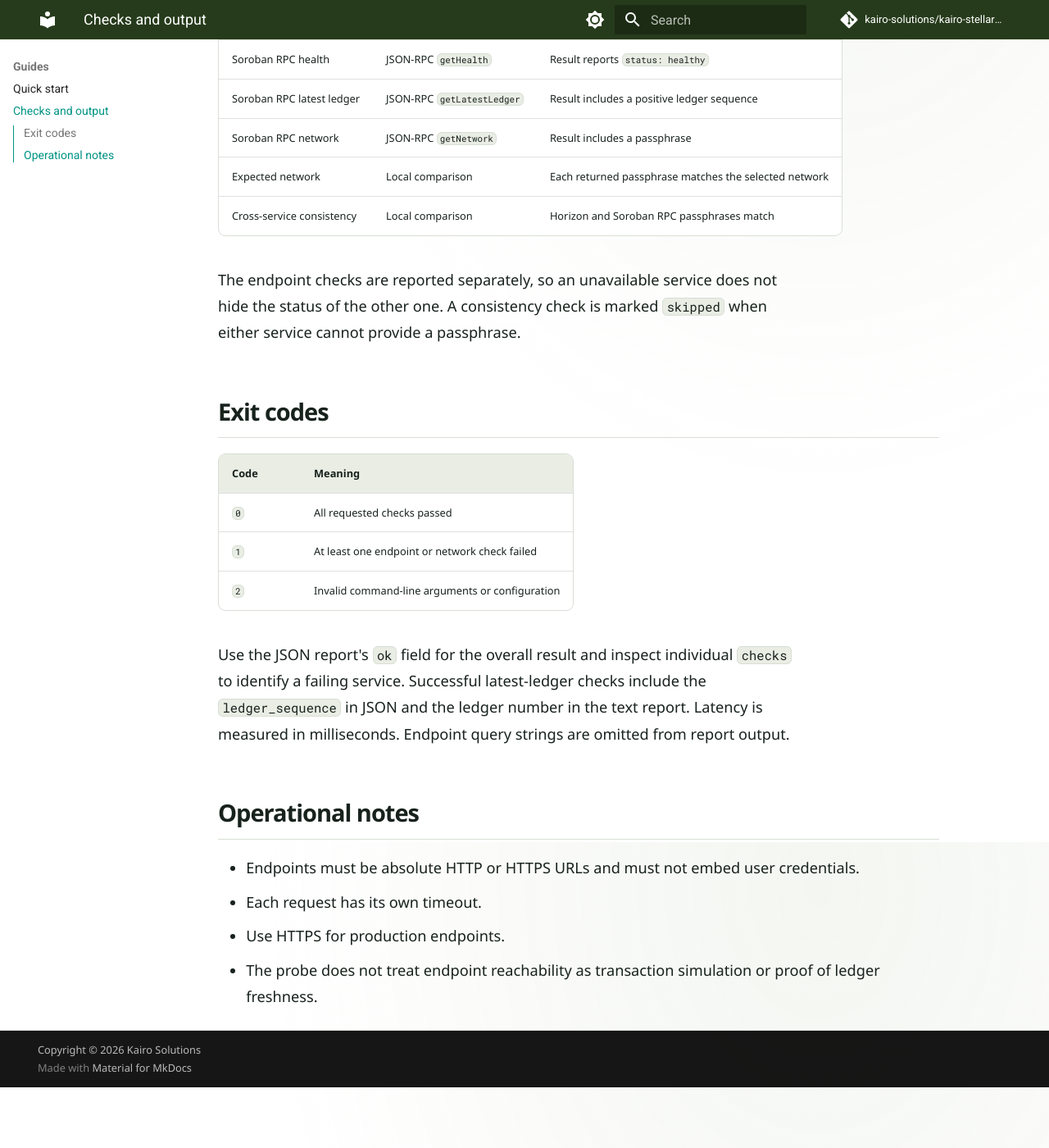
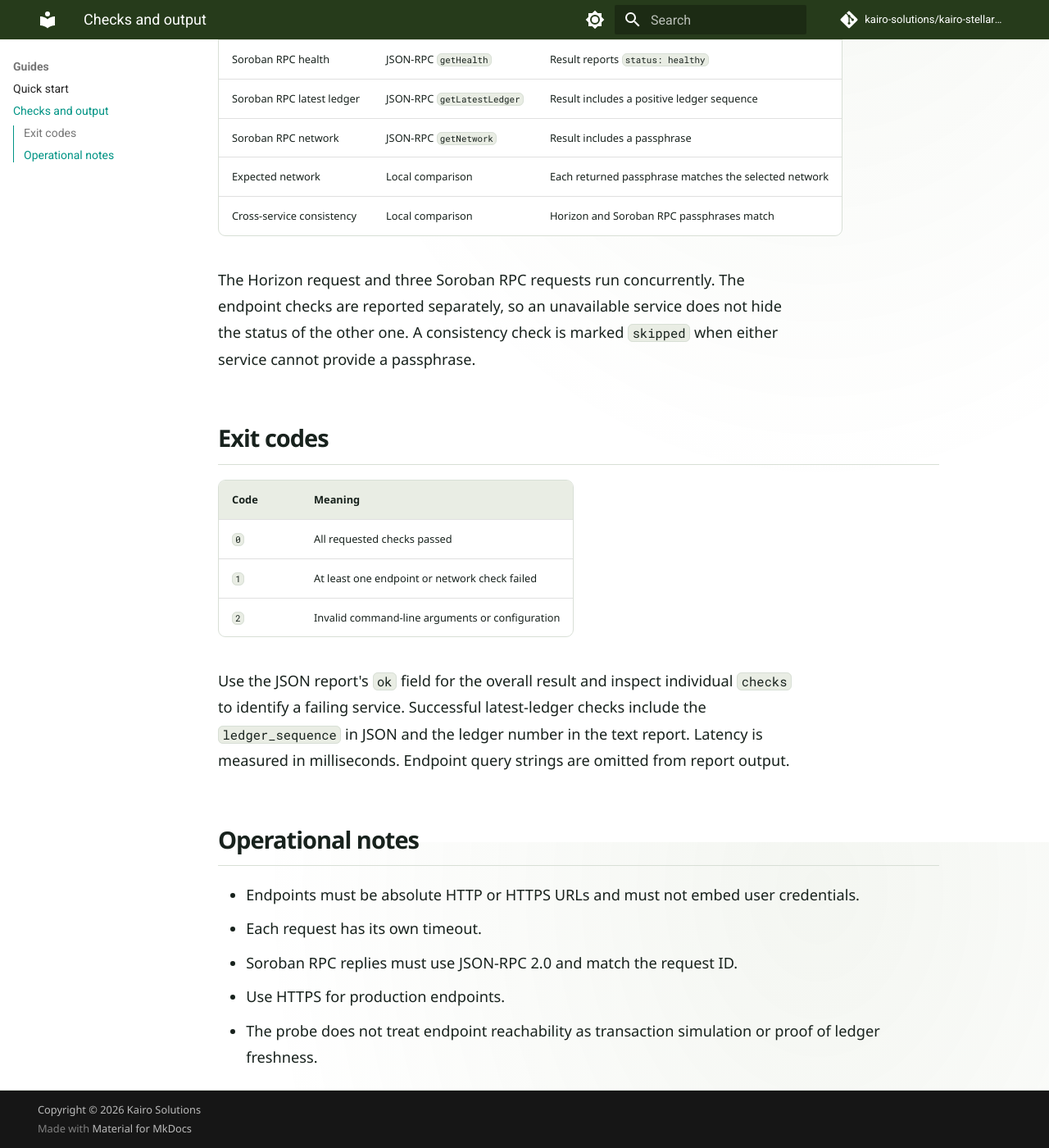
Before and after one commit to kairo-solutions/kairo-stellar-endpoint-probe, an MkDocs documentation site: the page built from docs/guides/checks.md, in a window 1280 px wide and 1400 px high, scrolled down 373 px. Shown: the whole window at 82% size. Built offline with MkDocs 1.6.1 and Material for MkDocs 9.7.7, drawn with Linux system fonts in a browser that asks for light colours; comment, search, counter and statistics services are not loaded; before the commit the page ends 1699 px from its top, so only the background shows below that.

Commit message:
docs: explain concurrent RPC checks

```diff
--- a/docs/guides/checks.md
+++ b/docs/guides/checks.md
@@ -11,7 +11,8 @@ The probe performs independent read-only checks:
 | Expected network | Local comparison | Each returned passphrase matches the selected network |
 | Cross-service consistency | Local comparison | Horizon and Soroban RPC passphrases match |
 
-The endpoint checks are reported separately, so an unavailable service does not
+The Horizon request and three Soroban RPC requests run concurrently. The
+endpoint checks are reported separately, so an unavailable service does not
 hide the status of the other one. A consistency check is marked `skipped` when
 either service cannot provide a passphrase.
 
@@ -34,6 +35,7 @@ Endpoint query strings are omitted from report output.
 - Endpoints must be absolute HTTP or HTTPS URLs and must not embed user
   credentials.
 - Each request has its own timeout.
+- Soroban RPC replies must use JSON-RPC 2.0 and match the request ID.
 - Use HTTPS for production endpoints.
 - The probe does not treat endpoint reachability as transaction simulation or
   proof of ledger freshness.
```
